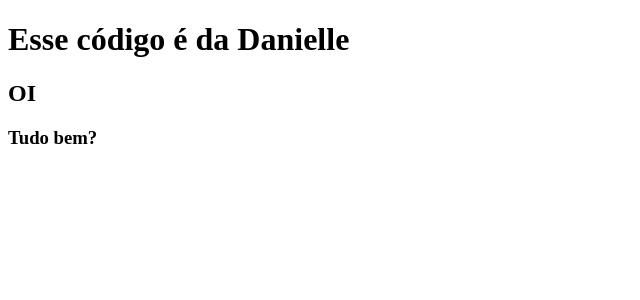
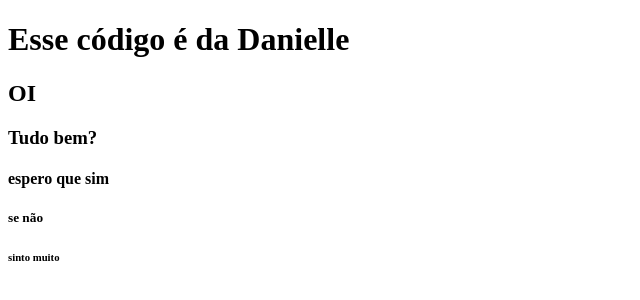
Before and after one commit to AdryanGTR/Compartilhamento-de-c-digo, a plain HTML site: page index2.html in a window 1280 px wide. Shown: the whole page, without its empty margins (0-640 px from the left). Drawn offline with Linux system fonts and the light colour scheme.

Commit message:
Update index2.html

```diff
--- a/index2.html
+++ b/index2.html
@@ -10,5 +10,8 @@
     <h1>Esse código é da Danielle</h1>
     <h2>OI</h2>
     <h3>Tudo bem?</h3>
+    <h4>espero que sim</h4>
+    <h5>se não</h5>
+    <h6>sinto muito</h6>
 </body>
 </html>
```
